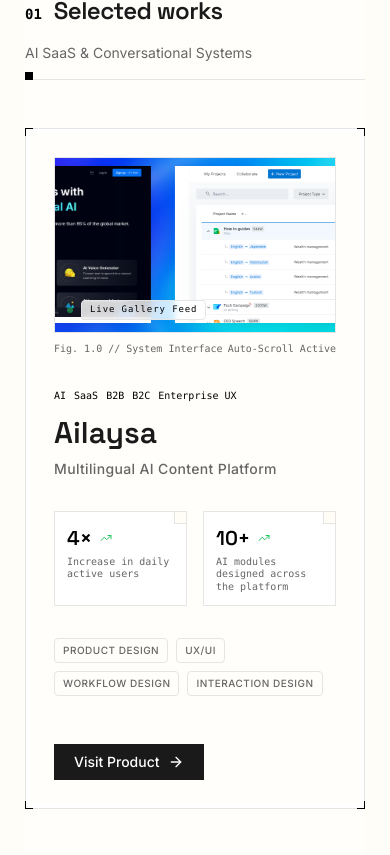
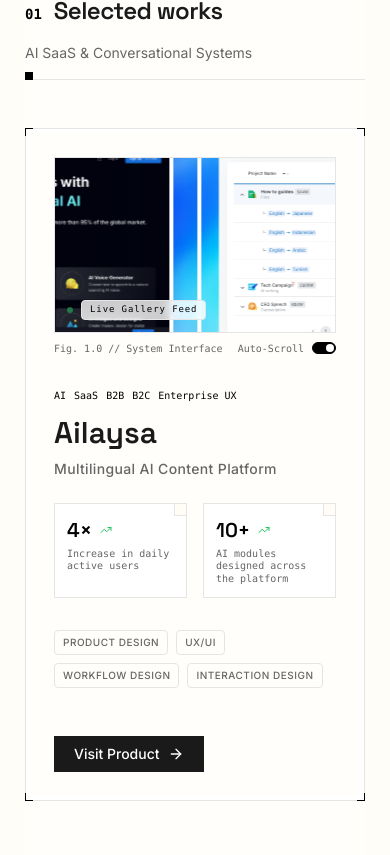
Before and after one commit to graphitron/Personal-portfolio-v2, a React (Vite) app: page / in a window 390 px wide. Shown: the part 1109-1964 px from the top of the page. Built offline with nearby package versions, Linux system fonts and the light colour scheme.

Commit message:
case studies update

```diff
--- a/components/CoreProjectCard.tsx
+++ b/components/CoreProjectCard.tsx
@@ -1,5 +1,5 @@
 
-import React from 'react';
+import React, { useState, useRef } from 'react';
 import { CoreProject } from '../types';
 import Badge from './Badge';
 import { ArrowRight, ExternalLink, TrendingUp } from 'lucide-react';
@@ -20,10 +20,42 @@ const itemVariants = {
 };
 
 const CoreProjectCard: React.FC<CoreProjectCardProps> = ({ project, index }) => {
+  const [isAutoScroll, setIsAutoScroll] = useState(true);
+
+  // Drag scrolling state
+  const scrollRef = useRef<HTMLDivElement>(null);
+  const [isDragging, setIsDragging] = useState(false);
+  const [startX, setStartX] = useState(0);
+  const [scrollLeft, setScrollLeft] = useState(0);
+
   // Ensure we have images to scroll. If gallery is empty, use the main image.
   const images = project.gallery && project.gallery.length > 0 ? project.gallery : [project.image];
   // Duplicate images enough times to ensure smooth infinite scrolling
   const scrollItems = [...images, ...images, ...images, ...images];
+
+  // Mouse Drag Handlers
+  const handleMouseDown = (e: React.MouseEvent) => {
+    if (isAutoScroll || !scrollRef.current) return;
+    setIsDragging(true);
+    setStartX(e.pageX - scrollRef.current.offsetLeft);
+    setScrollLeft(scrollRef.current.scrollLeft);
+  };
+
+  const handleMouseLeave = () => {
+    setIsDragging(false);
+  };
+
+  const handleMouseUp = () => {
+    setIsDragging(false);
+  };
+
+  const handleMouseMove = (e: React.MouseEvent) => {
+    if (!isDragging || isAutoScroll || !scrollRef.current) return;
+    e.preventDefault();
+    const x = e.pageX - scrollRef.current.offsetLeft;
+    const walk = (x - startX) * 2; // Scroll speed multiplier
+    scrollRef.current.scrollLeft = scrollLeft - walk;
+  };
 
   return (
     <motion.div
@@ -52,10 +84,10 @@ const CoreProjectCard: React.FC<CoreProjectCardProps> = ({ project, index }) =>
                 {project.tagline}
               </p>
             </div>
-
-            <p className="text-blueprint-text/80 leading-relaxed mb-2">
+{/*
+            <p className="text-blueprint-text/80 leading-relaxed mb-8">
               {project.description}
-            </p>
+            </p> */}
 
             {/* Impact Metrics Section */}
             {project.metrics && (
@@ -98,30 +130,46 @@ const CoreProjectCard: React.FC<CoreProjectCardProps> = ({ project, index }) =>
           <div className="md:col-span-7 order-1 md:order-2">
              <div className="w-full aspect-[16/10] border border-blueprint-border p-2 bg-white relative overflow-hidden">
 
-                {/* 1. Static Background Layer */}
-                <div className="absolute inset-0 z-0">
-                    <div className="absolute inset-0 bg-blueprint-grid opacity-40 z-10 mix-blend-multiply pointer-events-none" />
-                    <img
-                      src={project.image}
-                      alt="Background Context"
-                      className="w-full h-full object-cover opacity-100 brightness-60"
-                    />
-                    {/* Vignette */}
-                    {/* <div className="absolute inset-0 bg-gradient-to-t from-white/80 via-transparent to-white/20 z-10" /> */}
+                {/* Static Background Layer */}
+                  <div className="absolute inset-0 z-0">
+
+                {/* Background image */}
+                  <img
+                    src={project.image}
+                    alt="Background Context"
+                    className="w-full h-full object-cover opacity-1"   // <-- Increase visibility
+                  />
+
+                  {/* Optional subtle grid */}
+                  <div className="absolute inset-0 bg-blueprint-grid opacity-20 mix-blend-multiply pointer-events-none" />
+
+                  {/* Soft vignette */}
+                  <div className="absolute inset-0 bg-gradient-to-t from-white/40 via-transparent to-white/10" />
                 </div>
 
+
                 {/* 2. Scrolling Gallery Overlay */}
-                <div className="absolute inset-0 z-20 flex items-center overflow-hidden">
-                   <div className="flex gap-6 animate-marquee hover:[animation-play-state:paused] px-6">
+                <div
+                   ref={scrollRef}
+                   onMouseDown={handleMouseDown}
+                   onMouseLeave={handleMouseLeave}
+                   onMouseUp={handleMouseUp}
+                   onMouseMove={handleMouseMove}
+                   className={`absolute inset-0 z-20 flex items-center ${isAutoScroll ? 'overflow-hidden' : 'overflow-x-auto cursor-grab active:cursor-grabbing no-scrollbar'}`}
+                >
+                   <div
+                      className={`flex gap-6 px-6 ${isAutoScroll ? 'animate-marquee hover:[animation-play-state:paused]' : ''}`}
+                   >
                       {scrollItems.map((img, i) => (
                         <div
                           key={`${project.id}-scroll-${i}`}
-                          className="relative w-[280px] md:w-[520px] aspect-video flex-shrink-0 bg-white border-0 border-white shadow-[0px_4px_12px_rgba(0,0,0,0.08)] overflow-hidden group/item transition-transform duration-300 hover:scale-[1.02]"
+                          className="relative w-[350px] md:w-[500px] aspect-video flex-shrink-0 border-4 border-white shadow-[0px_4px_12px_rgba(0,0,0,0.08)] overflow-hidden group/item transition-transform duration-300 hover:scale-[1.02]"
                         >
                            <img
                              src={img}
                              alt={`${project.title} Screen ${i}`}
-                             className="object-cover group-hover/item:grayscale-0 transition-all"
+                             draggable={false}
+                             className="w-full h-full object-cover grayscale-[20%] group-hover/item:grayscale-0 transition-all select-none"
                            />
                            {/* Shine effect */}
                            <div className="absolute inset-0 bg-gradient-to-tr from-white/20 via-transparent to-transparent opacity-0 group-hover/item:opacity-100 transition-opacity pointer-events-none" />
@@ -131,19 +179,29 @@ const CoreProjectCard: React.FC<CoreProjectCardProps> = ({ project, index }) =>
                 </div>
 
                 {/* Decorative UI Overlay */}
-                <div className="absolute bottom-3 left-3 z-30 flex items-center gap-2">
-                   <div className="w-1.5 h-1.5 bg-green-500 rounded-full animate-pulse"></div>
+                <div className="absolute bottom-3 left-3 z-30 flex items-center gap-2 pointer-events-none">
+                   <div className={`w-1.5 h-1.5 rounded-full ${isAutoScroll ? 'bg-green-500 animate-pulse' : 'bg-blueprint-muted'}`}></div>
                    <span className="text-[9px] font-mono text-blueprint-primary tracking-widest bg-white/80 px-2 py-0.5 rounded backdrop-blur-sm border border-blueprint-border">
-                     Live Gallery Feed
+                     {isAutoScroll ? 'Live Gallery Feed' : 'Manual Control'}
                    </span>
                 </div>
              </div>
 
-             <div className="flex justify-between text-[10px] font-mono text-blueprint-muted mt-2">
+             <div className="flex justify-between items-center text-[10px] font-mono text-blueprint-muted mt-2">
                 <span className="flex items-center gap-2">
                    Fig. {index + 1}.0 // System Interface
                 </span>
-                <span>Auto-Scroll Active</span>
+
+                {/* Toggle Switch */}
+                <button
+                  onClick={() => setIsAutoScroll(!isAutoScroll)}
+                  className="flex items-center gap-2 cursor-pointer hover:text-blueprint-primary transition-colors focus:outline-none"
+                >
+                  <span className={isAutoScroll ? "" : "opacity-50"}>Auto-Scroll</span>
+                  <div className={`w-6 h-3 rounded-full border transition-colors relative ${isAutoScroll ? 'bg-blueprint-primary border-blueprint-primary' : 'bg-transparent border-blueprint-border'}`}>
+                      <div className={`absolute top-[1px] w-2 h-2 rounded-full bg-white shadow-sm transition-all duration-300 ${isAutoScroll ? 'left-[13px]' : 'left-[1px] bg-blueprint-muted'}`}></div>
+                  </div>
+                </button>
              </div>
           </div>
 
```
Also changed, not shown: 1 other file (tests, documents, lock files or other folders).
